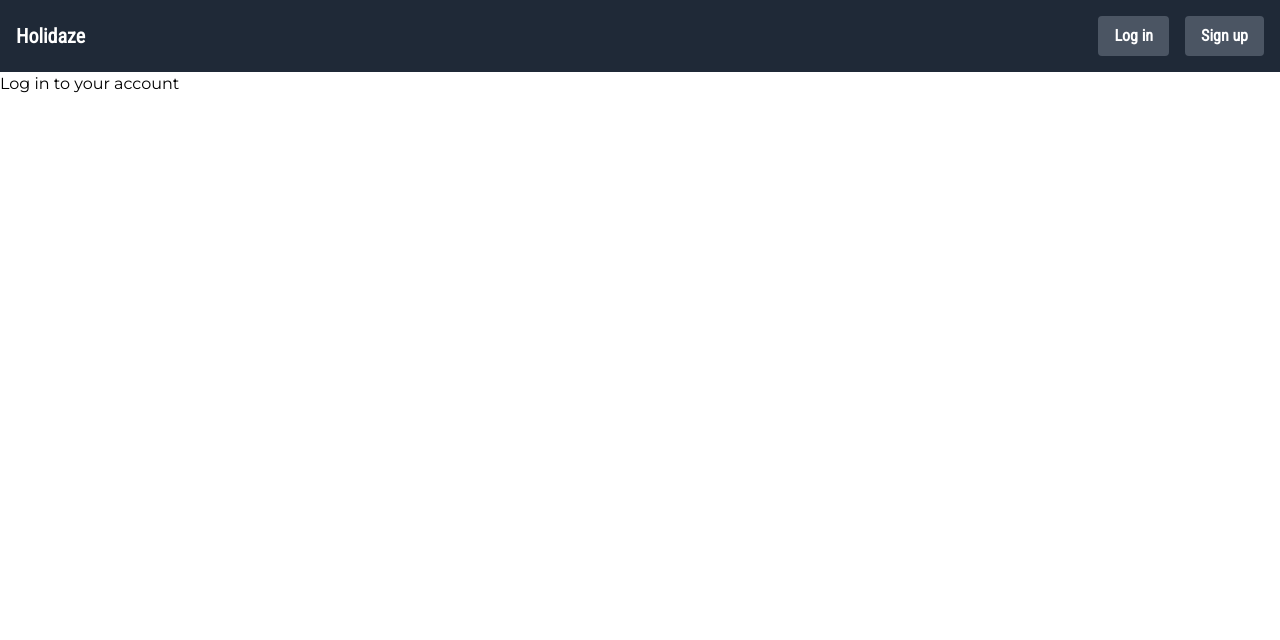
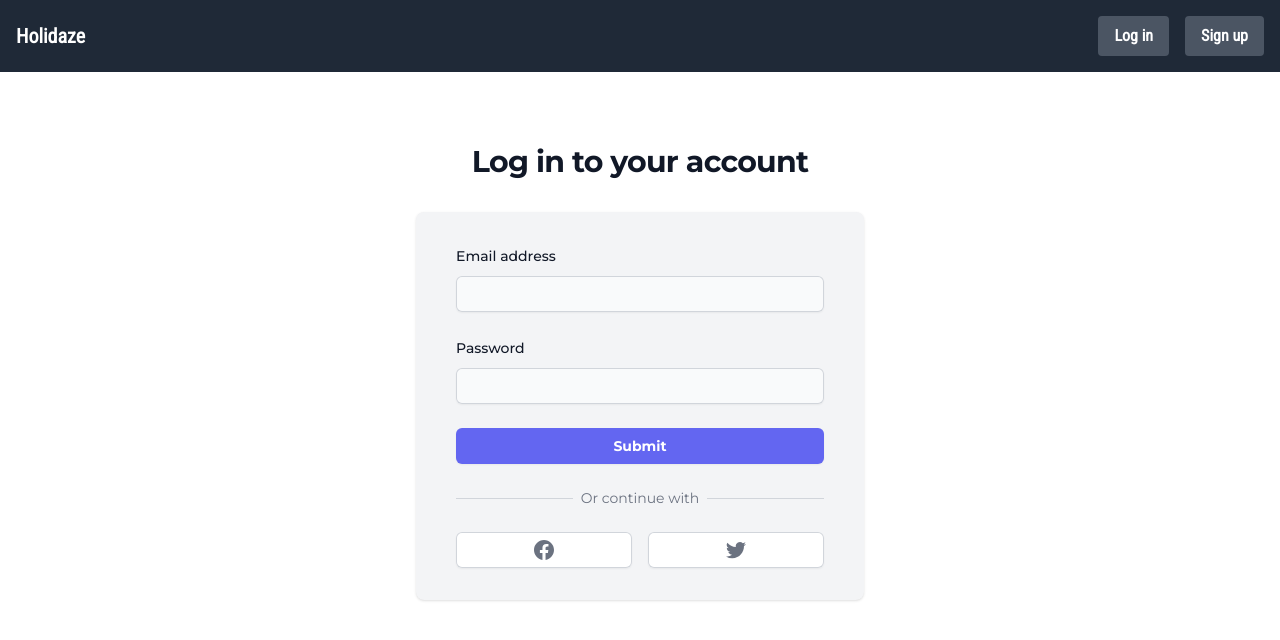
Before and after one commit to Ilona-front-end/booking-website, a React (Create React App) app: page /login in a window 1280 px wide. Shown: the top 640 px of the page. Built offline with nearby package versions, Linux system fonts and the light colour scheme.

Commit message:
HOT-23 log in page
1. log in form
2. experimenting with API response
3. not yet saving 'token'
4. changing max width of containers

```diff
--- a/src/api/api.js
+++ b/src/api/api.js
@@ -1 +1,4 @@
-export const CREATE_USER_URL = 'https://nf-api.onrender.com/api/v1/holidaze/auth/register';
+// AUTH
+export const AUTH_BASE_URL = 'https://nf-api.onrender.com/api/v1/holidaze/auth/';
+export const CREATE_USER_URL = `${AUTH_BASE_URL}register`;
+export const USER_LOG_IN_URL = `${AUTH_BASE_URL}login`;
--- a/src/components/pages/LogIn.js
+++ b/src/components/pages/LogIn.js
@@ -1,11 +1,216 @@
-import React from 'react';
+import React, { useState } from 'react';
+import { useForm } from 'react-hook-form'; // handles form validation before sending data to the API
+import { USER_LOG_IN_URL } from '../../api/api';
+import { Link } from 'react-router-dom';
 
-function LogIn() {
+export default function LogIn() {
+
+  const [errorMessage, setErrorMessage] = useState(null);
+
+  const {
+    register,
+    handleSubmit,
+    formState: { errors },
+  } = useForm({
+    defaultValues: {
+      email: '',
+      password: '',
+    },
+  });
+
+  const onSubmitLogInUser = async (data) => {
+    // the user has submitted the form. If react-hook-form does not show errors, send the data to the API
+    try {
+      const response = await fetch(USER_LOG_IN_URL, {
+        method: 'POST',
+        headers: {
+          'Content-Type': 'application/json',
+        },
+        body: JSON.stringify(data),
+      });
+
+      const json = await response.json();
+      console.log('response json', json);
+
+      if(json.status === 'Unauthorized') {
+        console.log('Unauthorized log in');
+        throw new Error(json.errors[0].message);
+      } else {
+        console.log('User logged in successfully');
+        setErrorMessage(null);
+        window.location.replace('/');
+      }
+    } catch (error) {
+    console.log('json error',error);
+    setErrorMessage(error.message);
+    }
+  }
+
   return (
-    <div>
-      <h1>Log in to your account</h1>
-    </div>
+    <>
+      <div className="flex min-h-full flex-col justify-center py-12 sm:px-6 lg:px-8">
+        {/* FORM HEADER */}
+        <div className="sm:mx-auto sm:w-full sm:max-w-md">
+          <h2 className="mt-6 text-center text-3xl font-bold tracking-tight text-gray-900">
+            Log in to your account
+          </h2>
+        </div>
+
+        {/* ERROR MESSAGE */}
+        {errorMessage && (
+          <div className="sm:mx-auto sm:w-full sm:max-w-md mt-4 p-4 rounded-md bg-red-50">
+            <div className="flex">
+              <div className="flex-shrink-0">
+                <svg className="h-5 w-5 text-red-400" viewBox="0 0 20 20" fill="currentColor" aria-hidden="true">
+                  <path fillRule="evenodd" d="M10 18a8 8 0 100-16 8 8 0 000 16zM8.28 7.22a.75.75 0 00-1.06 1.06L8.94 10l-1.72 1.72a.75.75 0 101.06 1.06L10 11.06l1.72 1.72a.75.75 0 101.06-1.06L11.06 10l1.72-1.72a.75.75 0 00-1.06-1.06L10 8.94 8.28 7.22z" clipRule="evenodd" />
+                </svg>
+              </div>
+              <div className="ml-3">
+                <h3 className="text-sm font-medium text-red-800">Did not managed to log in to account:</h3>
+                <div className="mt-2 text-sm text-red-700">
+                  <div className="list-disc space-y-1 pl-5">
+                    <div>{errorMessage}</div>
+                  </div>
+                </div>
+              </div>
+            </div>
+          </div>
+        )}
+
+        <div className="mt-8 sm:mx-auto sm:w-full sm:max-w-md">
+          <div className="bg-gray-100 py-8 px-4 shadow sm:rounded-lg sm:px-10">
+            {/* FORM */}
+            <form
+              className="space-y-6"
+              onSubmit={handleSubmit(onSubmitLogInUser)}
+            >
+
+              {/* EMAIL INPUT */}
+              <div>
+                <label
+                  htmlFor="email"
+                  className="block text-sm font-medium leading-6 text-gray-900"
+                >
+                  Email address
+                </label>
+                <div className="mt-2">
+                  <input
+                    {...register('email', {
+                        required: 'Please provide your email',
+                        pattern: {
+                          value: /^[\w-.]+@stud\.noroff\.no$/,
+                          message: 'Required emails with "stud.noroff.no"',
+                        },
+                    })}
+                    id="email"
+                    type="email"
+                    className="block w-full rounded-md border-0 bg-gray-50 py-1.5 px-3 text-gray-900 shadow-sm ring-1 ring-inset ring-gray-300 placeholder:text-gray-400 focus:ring-2 focus:ring-inset focus:ring-green-600 sm:text-sm sm:leading-6"
+                  />
+                </div>
+                {errors.email && (
+                <p className="mt-2 text-xs text-red-600">
+                  {errors.email.message}
+                </p>
+                )}
+              </div>
+
+              {/* PASSWORD INPUT */}
+              <div>
+                <label
+                  htmlFor="password"
+                  className="block text-sm font-medium leading-6 text-gray-900"
+                >
+                  Password
+                </label>
+                <div className="mt-2">
+                  <input
+                    {...register('password', {
+                      required: 'Please provide a password',
+                      pattern: {
+                        value: /^(?=.*\d)(?=.*[a-z])(?=.*[A-Z]).{8,}$/,
+                        message:
+                          "Password must contain at least 8 characters, one uppercase, one lowercase, and one number",
+                      },
+                    })}
+                    id="password"
+                    type="password"
+                    className="block w-full rounded-md border-0 bg-gray-50 py-1.5 px-3 text-gray-900 shadow-sm ring-1 ring-inset ring-gray-300 placeholder:text-gray-400 focus:ring-2 focus:ring-inset focus:ring-green-600 sm:text-sm sm:leading-6"
+                  />
+                </div>
+                {errors.password && (
+                <p className="mt-2 text-xs text-red-600">
+                  {errors.password.message}
+                </p>
+                )}
+              </div>
+
+              {/* SUBMIT BUTTON */}
+              <div>
+                <button
+                  type="submit"
+                  className="flex w-full justify-center rounded-md bg-indigo-500 py-2 px-3 text-sm font-semibold text-white shadow-sm hover:bg-indigo-700 focus-visible:outline focus-visible:outline-2 focus-visible:outline-offset-2 focus-visible:outline-indigo-500"
+                >
+                  Submit
+                </button>
+              </div>
+            </form>
+
+            {/* FORM ADDITIONAL OPTIONS */}
+            <div className="mt-6">
+              <div className="relative">
+                <div className="absolute inset-0 flex items-center">
+                  <div className="w-full border-t border-gray-300" />
+                </div>
+                <div className="relative flex justify-center text-sm">
+                  <span className="bg-gray-100 px-2 text-gray-500">
+                    Or continue with
+                  </span>
+                </div>
+              </div>
+
+              <div className="mt-6 grid grid-cols-2 gap-4">
+                <div>
+                  <Link to="/"
+                    className="inline-flex w-full justify-center rounded-md bg-white py-2 px-4 text-gray-500 shadow-sm ring-1 ring-inset ring-gray-300 hover:bg-gray-50 focus:outline-offset-0"
+                  >
+                    <span className="sr-only">Sign in with Facebook</span>
+                    <svg
+                      className="h-5 w-5"
+                      aria-hidden="true"
+                      fill="currentColor"
+                      viewBox="0 0 20 20"
+                    >
+                      <path
+                        fillRule="evenodd"
+                        d="M20 10c0-5.523-4.477-10-10-10S0 4.477 0 10c0 4.991 3.657 9.128 8.438 9.878v-6.987h-2.54V10h2.54V7.797c0-2.506 1.492-3.89 3.777-3.89 1.094 0 2.238.195 2.238.195v2.46h-1.26c-1.243 0-1.63.771-1.63 1.562V10h2.773l-.443 2.89h-2.33v6.988C16.343 19.128 20 14.991 20 10z"
+                        clipRule="evenodd"
+                      />
+                    </svg>
+                  </Link>
+                </div>
+
+                <div>
+                  <Link to="/"
+                    className="inline-flex w-full justify-center rounded-md bg-white py-2 px-4 text-gray-500 shadow-sm ring-1 ring-inset ring-gray-300 hover:bg-gray-50 focus:outline-offset-0"
+                  >
+                    <span className="sr-only">Sign in with Twitter</span>
+                    <svg
+                      className="h-5 w-5"
+                      aria-hidden="true"
+                      fill="currentColor"
+                      viewBox="0 0 20 20"
+                    >
+                      <path d="M6.29 18.251c7.547 0 11.675-6.253 11.675-11.675 0-.178 0-.355-.012-.53A8.348 8.348 0 0020 3.92a8.19 8.19 0 01-2.357.646 4.118 4.118 0 001.804-2.27 8.224 8.224 0 01-2.605.996 4.107 4.107 0 00-6.993 3.743 11.65 11.65 0 01-8.457-4.287 4.106 4.106 0 001.27 5.477A4.073 4.073 0 01.8 7.713v.052a4.105 4.105 0 003.292 4.022 4.095 4.095 0 01-1.853.07 4.108 4.108 0 003.834 2.85A8.233 8.233 0 010 16.407a11.616 11.616 0 006.29 1.84" />
+                    </svg>
+                  </Link>
+                </div>
+
+              </div>
+            </div>
+          </div>
+        </div>
+      </div>
+    </>
+
   )
 }
-
-export default LogIn;
--- a/src/components/pages/SignUp.js
+++ b/src/components/pages/SignUp.js
@@ -62,7 +62,7 @@ export default function SignUp() {
             <div className="flex">
               <div className="flex-shrink-0">
                 <svg className="h-5 w-5 text-red-400" viewBox="0 0 20 20" fill="currentColor" aria-hidden="true">
-                  <path fill-rule="evenodd" d="M10 18a8 8 0 100-16 8 8 0 000 16zM8.28 7.22a.75.75 0 00-1.06 1.06L8.94 10l-1.72 1.72a.75.75 0 101.06 1.06L10 11.06l1.72 1.72a.75.75 0 101.06-1.06L11.06 10l1.72-1.72a.75.75 0 00-1.06-1.06L10 8.94 8.28 7.22z" clip-rule="evenodd" />
+                  <path fillRule="evenodd" d="M10 18a8 8 0 100-16 8 8 0 000 16zM8.28 7.22a.75.75 0 00-1.06 1.06L8.94 10l-1.72 1.72a.75.75 0 101.06 1.06L10 11.06l1.72 1.72a.75.75 0 101.06-1.06L11.06 10l1.72-1.72a.75.75 0 00-1.06-1.06L10 8.94 8.28 7.22z" clipRule="evenodd" />
                 </svg>
               </div>
               <div className="ml-3">
--- a/src/components/pages/Venues.js
+++ b/src/components/pages/Venues.js
@@ -33,7 +33,7 @@ function Venues() {
   if (error) {
     return (
       <>
-        <div className="rounded-md bg-red-50 p-4">
+        <div className="rounded-md bg-red-50 p-4 max-w-screen-xl mx-auto">
           <div className="flex">
             <div className="flex-shrink-0">
             <FaRegMeh size={20} color='red' />
@@ -53,7 +53,7 @@ function Venues() {
   }
 
   return (
-    <div>
+    <div className="max-w-screen-xl mx-auto">
       {venues.map((venue) => (
         <div key={venue.id}>
           <h2>{venue.name}</h2>
--- a/src/components/shared/Header.js
+++ b/src/components/shared/Header.js
@@ -6,7 +6,7 @@ function Header({ isLoggedIn }) {
   isLoggedIn = false;
 
   return (
-    <header className="font-serif flex flex-col md:flex-row items-center justify-between bg-gray-800 p-4">
+    <header className="font-serif flex flex-col md:flex-row items-center justify-between bg-gray-800 p-4 max-w-screen-xl mx-auto">
       <div className="flex items-center mb-4 md:mb-0">
         <Link to="/" className="text-white text-xl font-bold">Holidaze</Link>
       </div>
```
